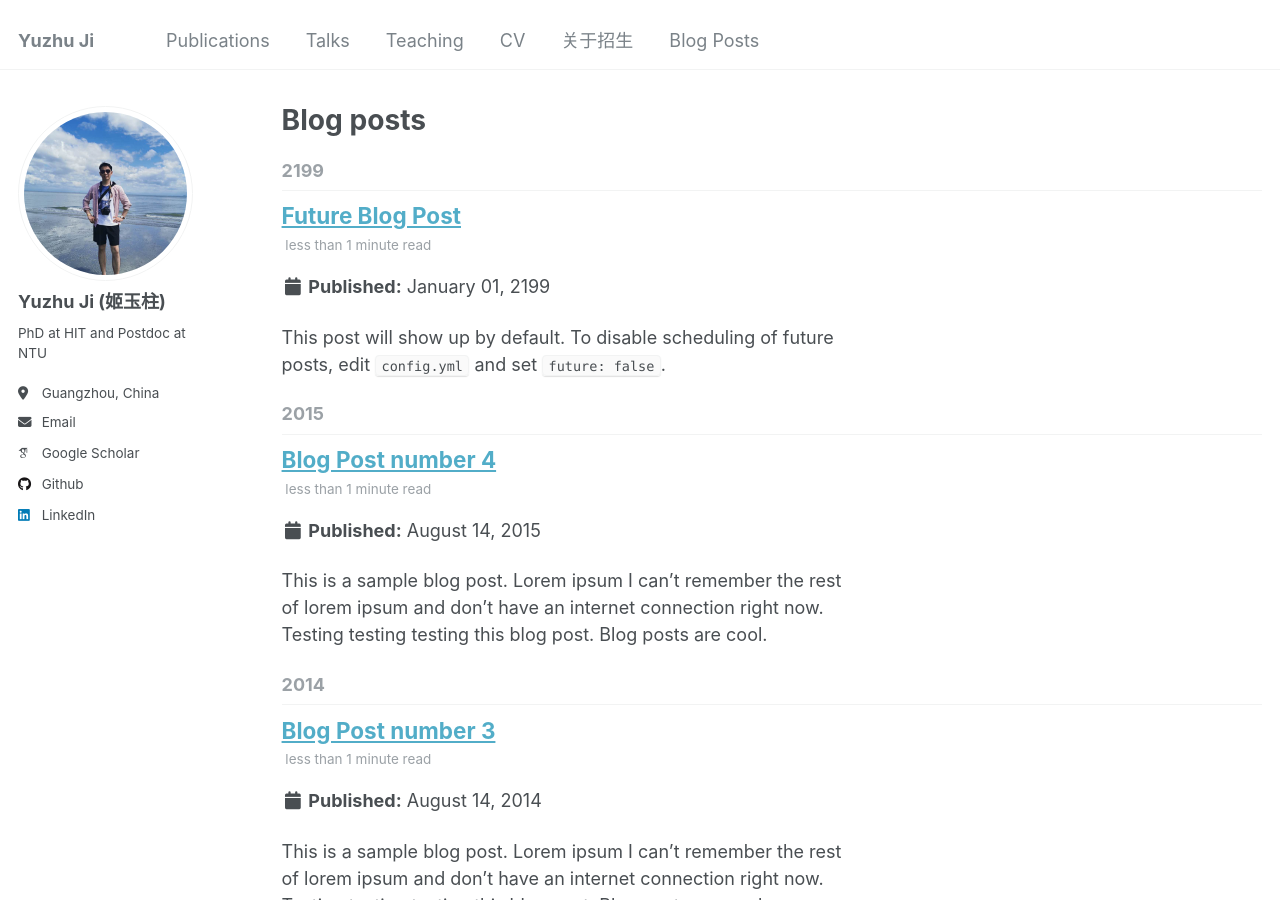
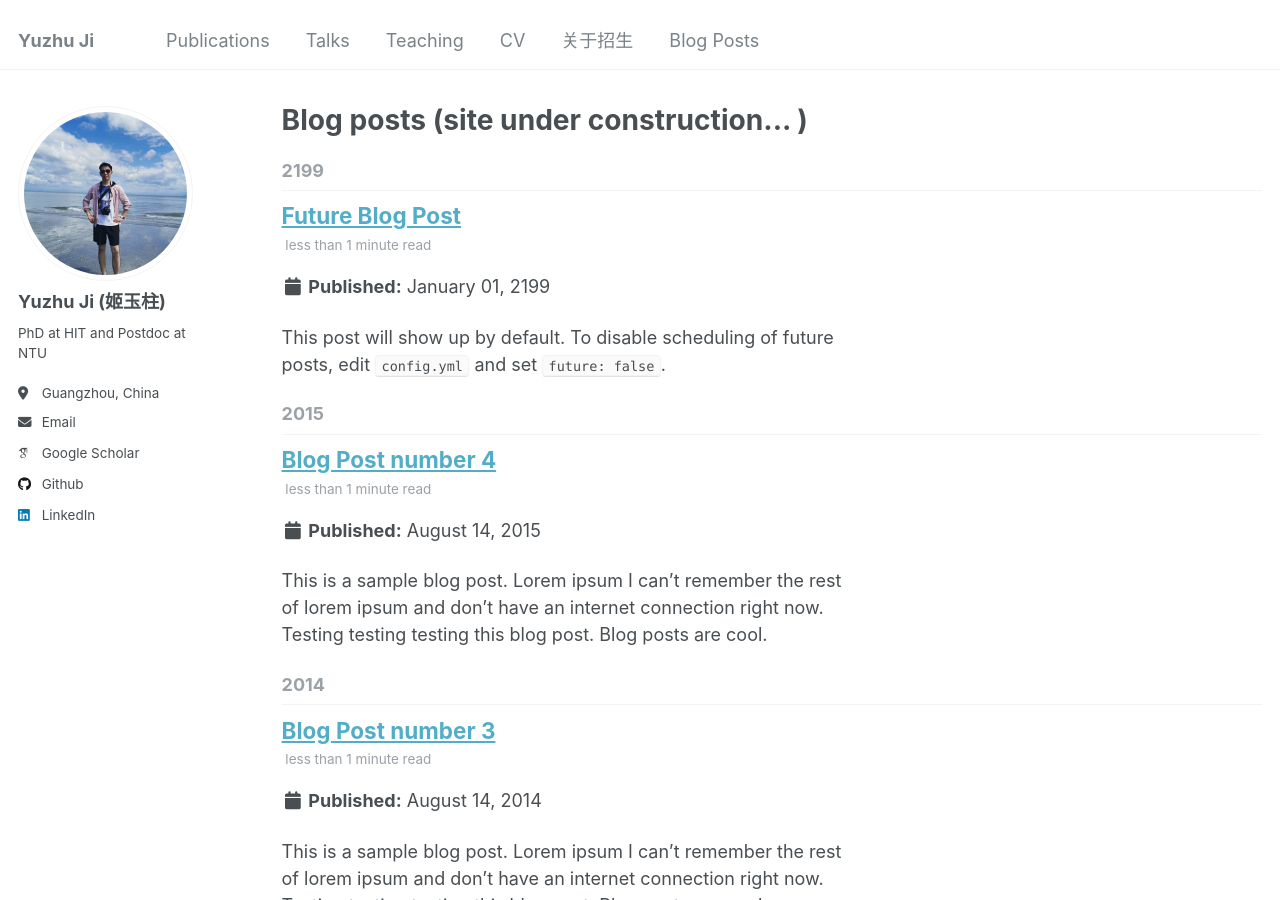
Before and after one commit to AndrewChiyz/andrewchiyz.github.io, a Jekyll site: the page built from _pages/year-archive.html, in a window 1280 px wide and 900 px high. Built offline with Jekyll 4.4.1, drawn with Linux system fonts in a browser that asks for light colours; some web fonts are replaced.

```diff
--- a/_pages/year-archive.html
+++ b/_pages/year-archive.html
@@ -1,7 +1,7 @@
 ---
 layout: archive
 permalink: /year-archive/
-title: "Blog posts"
+title: "Blog posts (site under construction... )"
 author_profile: true
 redirect_from:
   - /wordpress/blog-posts/
```
